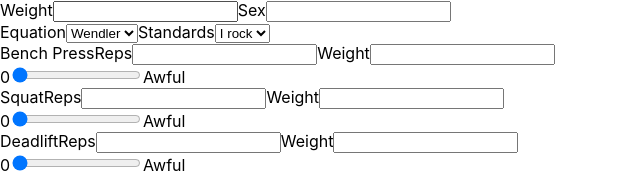
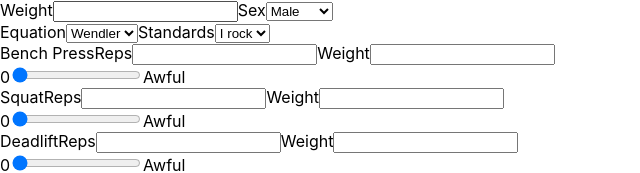
Before and after one commit to RobertWoods/StrengthStandards, a React (Create React App) app: page / in a window 1280 px wide. Shown: the top 173 px of the page, without its empty margins (0-640 px from the left). Built offline with nearby package versions, Linux system fonts and the light colour scheme.

Commit message:
Added sex dropdown

```diff
--- a/src/CalculationInformation.js
+++ b/src/CalculationInformation.js
@@ -8,13 +8,17 @@ export default function CalculationInformation(props){
     const equationOptions = props.equations.map((equation, ind) =>
         <option key={ind} value={equation.name}>{equation.name}</option>
     );
+    const sexOptions = ['Male', 'Female'].map((sex, ind) =>
+        <option key={ind} value={sex}>{sex}</option>)
     return(
         <div>
             <label>Weight
                 <input className="lifter-weight" type="text" onChange={(event)=>props.handler(event.target.value, false, false, false)}></input>
             </label>
             <label>Sex
-                <input className="lifter-sex" type="text" onChange={(event)=>props.handler(false, event.target.value, false, false)}></input>
+                <select className="lifter-sex" type="text" onChange={(event)=>props.handler(false, event.target.value, false, false)}>
+                    { sexOptions }
+                </select>
             </label>
             <br/>
             <label>Equation
--- a/src/StrengthStandards.js
+++ b/src/StrengthStandards.js
@@ -9,7 +9,7 @@ export default class StrengthStandards extends React.Component {
         this.state = {
             lifterInformation:{
                 lifterWeight: 0,
-                lifterSex: "Female"
+                lifterSex: "Male"
             },
             maxInformation: {
                 equation: this.equationList[0],
@@ -90,8 +90,7 @@ export default class StrengthStandards extends React.Component {
                 equation: equation ? this.getKeyFromName(equation, this.equationList) : this.state.maxInformation.equation,
                 standards: standards ? this.getKeyFromName(standards, this.standardsList) : this.state.maxInformation.standards
             }
-        })
-        console.log(this.state);
+        });
     }
 
     render(){
```
